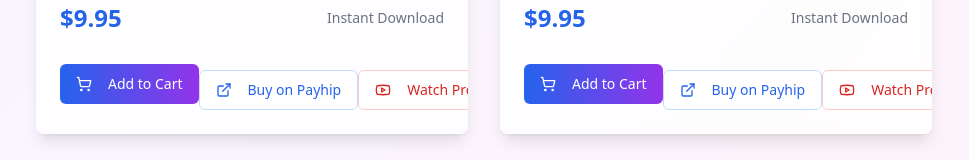
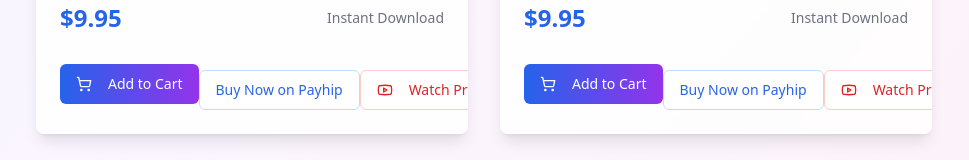
Before and after one commit to getgoingbb/split-video-deals, a React (Vite) app: page / in a window 1280 px wide. Shown: the part 1126-1286 px from the top of the page, without its empty margins (156-1125 px from the left). Built offline with nearby package versions, Linux system fonts and the light colour scheme.

Commit message:
Integrate Payhip embed codes
Integrate Payhip embed codes for buy buttons and add the Payhip JavaScript library to the header.

```diff
--- a/index.html
+++ b/index.html
@@ -1,3 +1,4 @@
+
 <!DOCTYPE html>
 <html lang="en">
   <head>
@@ -15,6 +16,8 @@
     <meta name="twitter:card" content="summary_large_image" />
     <meta name="twitter:site" content="@lovable_dev" />
     <meta name="twitter:image" content="https://lovable.dev/opengraph-image-p98pqg.png" />
+
+    <script type="text/javascript" src="https://payhip.com/payhip.js"></script>
   </head>
 
   <body>
--- a/src/components/VideoCard.tsx
+++ b/src/components/VideoCard.tsx
@@ -4,7 +4,7 @@ import { Video } from "@/pages/Index";
 import { Button } from "@/components/ui/button";
 import { Card, CardContent, CardFooter, CardHeader } from "@/components/ui/card";
 import { Badge } from "@/components/ui/badge";
-import { Play, Clock, ShoppingCart, ExternalLink, Youtube } from "lucide-react";
+import { Play, Clock, ShoppingCart, Youtube } from "lucide-react";
 
 interface VideoCardProps {
   video: Video;
@@ -13,12 +13,6 @@ interface VideoCardProps {
 
 const VideoCard = ({ video, onAddToCart }: VideoCardProps) => {
   const [isHovered, setIsHovered] = useState(false);
-
-  const handlePayhipRedirect = () => {
-    if (video.payhipUrl) {
-      window.open(video.payhipUrl, '_blank');
-    }
-  };
 
   const handleYouTubePreview = () => {
     if (video.youtubePreviewUrl) {
@@ -98,15 +92,13 @@ const VideoCard = ({ video, onAddToCart }: VideoCardProps) => {
           Add to Cart
         </Button>
 
-        {video.payhipUrl && (
-          <Button
-            onClick={handlePayhipRedirect}
-            variant="outline"
-            className="w-full border-blue-200 text-blue-600 hover:bg-blue-50 transition-colors"
-          >
-            <ExternalLink className="w-4 h-4 mr-2" />
-            Buy on Payhip
-          </Button>
+        {video.payhipProductId && (
+          <div
+            className="w-full"
+            dangerouslySetInnerHTML={{
+              __html: `<a href="${video.payhipUrl}" class="payhip-buy-button w-full inline-flex items-center justify-center gap-2 whitespace-nowrap rounded-md text-sm font-medium ring-offset-background transition-colors focus-visible:outline-none focus-visible:ring-2 focus-visible:ring-ring focus-visible:ring-offset-2 disabled:pointer-events-none disabled:opacity-50 border border-blue-200 bg-background hover:bg-blue-50 hover:text-accent-foreground h-10 px-4 py-2 text-blue-600" data-theme="blue" data-product="${video.payhipProductId}">Buy Now on Payhip</a>`
+            }}
+          />
         )}
 
         {video.youtubePreviewUrl && (
--- a/src/pages/Index.tsx
+++ b/src/pages/Index.tsx
@@ -14,6 +14,7 @@ export interface Video {
   duration: string;
   category: string;
   payhipUrl?: string;
+  payhipProductId?: string;
   youtubePreviewUrl?: string;
 }
 
@@ -30,7 +31,8 @@ const Index = () => {
       thumbnail: "https://images.unsplash.com/photo-1581091226825-a6a2a5aee158?w=500&h=300&fit=crop",
       duration: "45 min",
       category: "Health & Wellness",
-      payhipUrl: "https://payhip.com/your-product-1",
+      payhipUrl: "https://payhip.com/b/Mgw7n",
+      payhipProductId: "Mgw7n",
       youtubePreviewUrl: "https://youtu.be/kxFTnQadcPw"
     },
     {
@@ -41,7 +43,8 @@ const Index = () => {
       thumbnail: "https://images.unsplash.com/photo-1649972904349-6e44c42644a7?w=500&h=300&fit=crop",
       duration: "58 min",
       category: "Skills & Activities",
-      payhipUrl: "https://payhip.com/your-product-2",
+      payhipUrl: "https://payhip.com/b/jK30s",
+      payhipProductId: "jK30s",
       youtubePreviewUrl: "https://youtu.be/ll6aoSmWzKY"
     }
   ];
```
